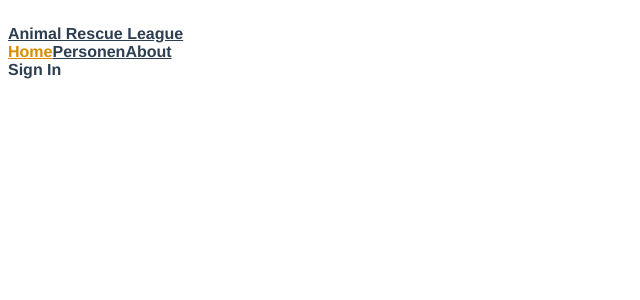
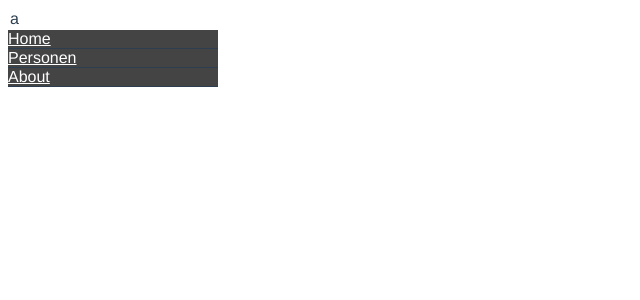
Before and after one commit to patrickhnilicka/sporttag-frontend, a Vue app: page / in a window 1280 px wide. Shown: the top 300 px of the page, without its empty margins (0-640 px from the left). Built offline with nearby package versions, Linux system fonts and the light colour scheme.

Commit message:
Styles anpassen

```diff
--- a/package.json
+++ b/package.json
@@ -2,7 +2,7 @@
   "name": "sporttag-frontend",
   "version": "0.0.0",
   "private": true,
-  "type": "commonjs",
+  "type": "module",
   "scripts": {
     "dev": "vite",
     "build": "run-p type-check \"build-only {@}\" --",
--- a/src/App.vue
+++ b/src/App.vue
@@ -11,10 +11,12 @@ import { defineComponent } from 'vue'
 </script>
 
 <template>
-  <div id="app">
+  <!--div id="app"-->
+    <header>a</header>
     <NavView />
-    <router-view />
-  </div>
+    <router-view id="content"/>
+    <footer></footer>
+  <!--/div-->
 </template>
 
 <style lang="scss">
@@ -24,4 +26,29 @@ import { defineComponent } from 'vue'
     -moz-osx-font-smoothing: grayscale;
     color: #2c3e50;
   }
+  header, nav, section, article, aside, footer, hgroup {
+    display: block;
+  }
+  nav {
+    width: 210px;
+  }
+  header, footer, nav {
+    margin: 0;
+    padding: 0;
+    border: none;
+  }
+  header {
+    position: absolute;
+    left: 10px;
+    top: 10px;
+    right: 10 px;
+    height: 100px;
+  }
+  #content {
+    position: absolute;
+    left: 210px;
+    top: 10px;
+    right: 110 px;
+    bottom: 30px;
+  }
 </style>
--- a/src/views/partials/NavView.vue
+++ b/src/views/partials/NavView.vue
@@ -1,36 +1,11 @@
 <template>
-    <nav class="navbar container" role="navigation" aria-label="main navigation">
-      <div class="navbar-brand">
-        <a class="navbar-item" href="/">
-          <strong class="is-size-4">Animal Rescue League</strong>
-        </a>
-        <a
-          role="button"
-          class="navbar-burger burger"
-          aria-label="menu"
-          aria-expanded="false"
-          data-target="navbarBasicExample"
-        >
-          <span aria-hidden="true"></span>
-          <span aria-hidden="true"></span>
-          <span aria-hidden="true"></span>
-        </a>
-      </div>
+    <nav class="navbar container">
       <div id="navbar" class="navbar-menu">
-        <div class="navbar-start">
-          <router-link to="/" class="navbar-item">Home</router-link>
-          <router-link to="/students" class="navbar-item">Personen</router-link>
-          <router-link to="/about" class="navbar-item">About</router-link>
-        </div>
-        <div class="navbar-end">
-          <div class="navbar-item">
-            <div class="buttons">
-              <a class="button is-dark">
-                <strong>Sign In</strong>
-              </a>
-            </div>
-          </div>
-        </div>
+       <ul>
+          <li><router-link to="/" class="navbar-item">Home</router-link></li>
+          <li><router-link to="/students" class="navbar-item">Personen</router-link></li>
+        <li><router-link to="/about" class="navbar-item">About</router-link></li>
+       </ul>
       </div>
     </nav>
   </template>
@@ -41,15 +16,22 @@
     });
   </script>
   <style lang="scss" scoped>
-    nav {
-      margin-top: 25px;
-      margin-bottom: 30px;
-      a {
-        font-weight: bold;
-        color: #2c3e50;
-        &.router-link-exact-active {
-          color: #d88d00;
-        }
-      }
-    }
+  ul{
+    margin: 30px 0 0 0;
+    padding: 0;
+  }
+  li {
+    list-style-type: none;
+    margin: 0;
+    border-bottom: 1px solid;
+    background-color: #444444;
+  }
+  .selected {
+    background-color: white;
+    color: black;
+  }
+  li a {
+    color: white;
+    display: block;
+  }
   </style>
```
